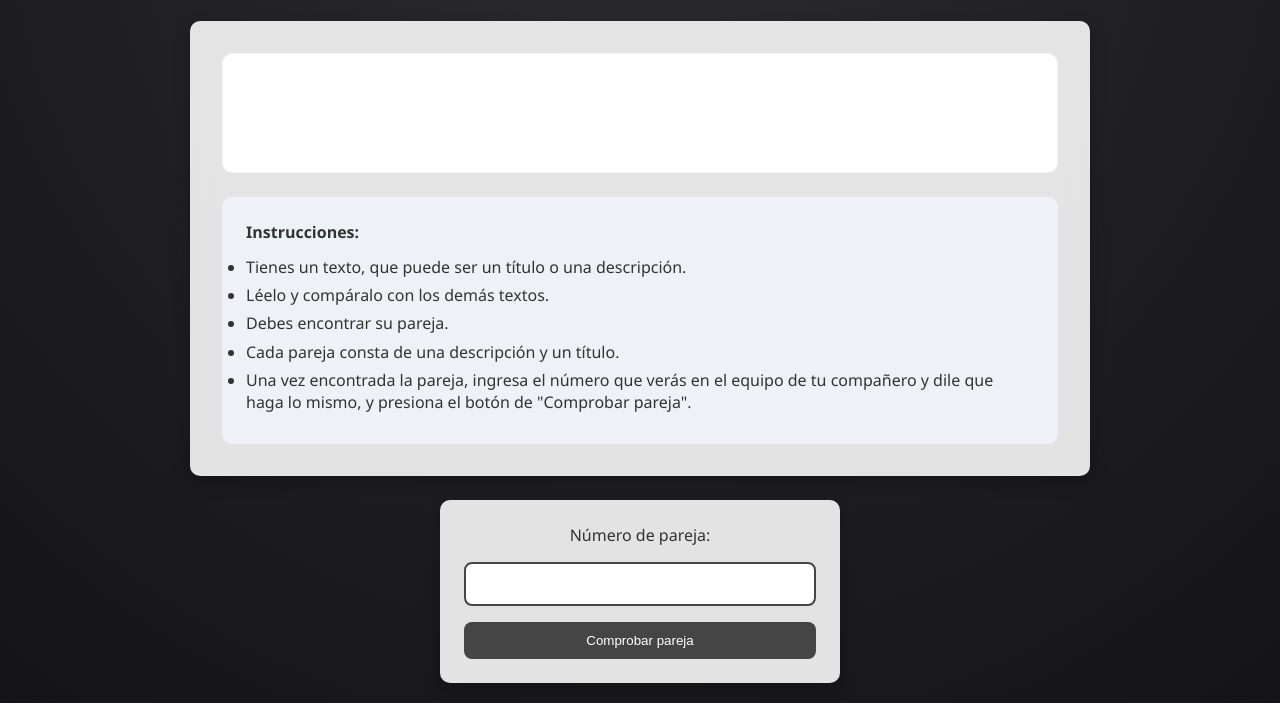
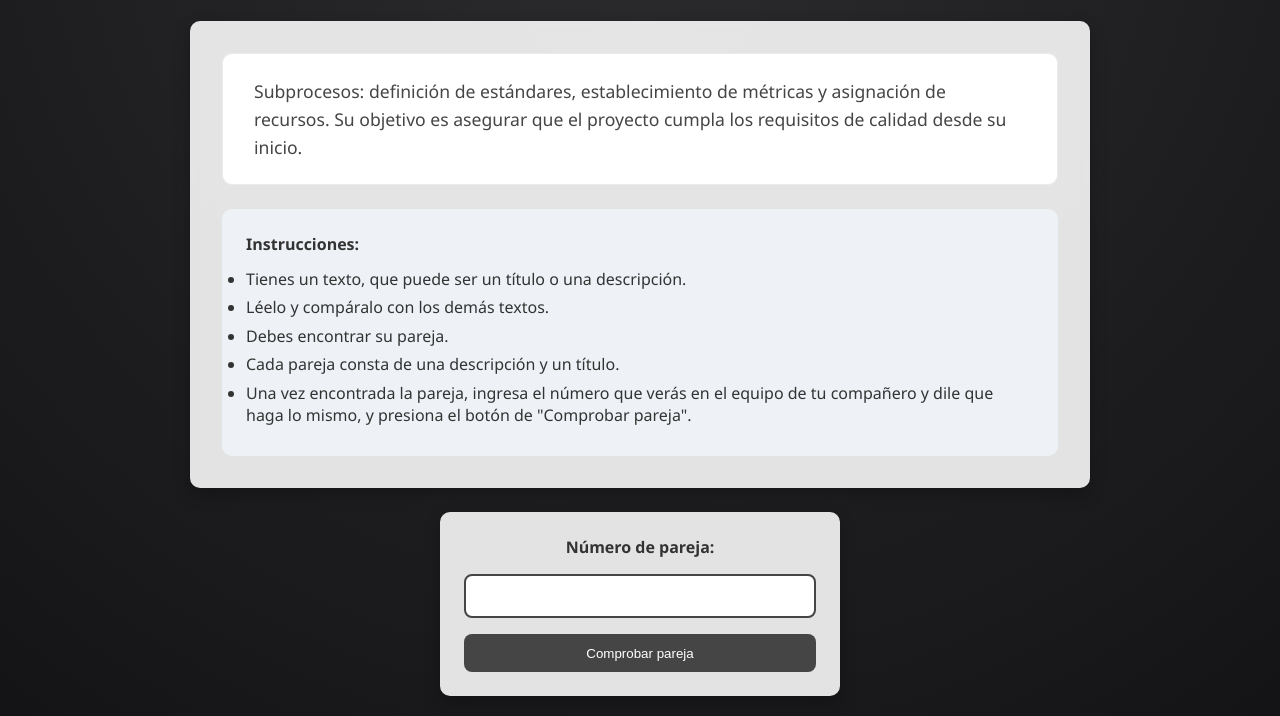
Before and after one commit to Sececo/QS, a website: page Public/index.html in a window 1280 px wide. Shown: the part 122-838 px from the top of the page. Drawn offline with Linux system fonts and the light colour scheme; no server answers.

Commit message:
Modificacion en la parte central

```diff
--- a/Public/index.html
+++ b/Public/index.html
@@ -14,7 +14,10 @@
   <div id="principal">
 
     <div id="panel-texto">
-      <p id="texto"></p>
+      <p id="texto">
+        Subprocesos: definición de estándares, establecimiento de métricas y asignación de recursos.
+        Su objetivo es asegurar que el proyecto cumpla los requisitos de calidad desde su inicio.
+      </p>
     </div>
 
     <div id="secundario">
--- a/Public/styles.css
+++ b/Public/styles.css
@@ -43,7 +43,7 @@ h2 {
   margin-bottom: 1.5rem;
 }
 
-/* Contenedor principal tipo app */
+/* Contenedor principal */
 #principal {
   width: 100%;
   max-width: 900px;
@@ -62,23 +62,21 @@ h2 {
   margin-bottom: 1.5rem;
 }
 
-/* Panel del texto principal */
+/* Panel del texto principal (Subprocesos) */
 #panel-texto {
-  background: white;
+  background: #ffffff;
   border-radius: var(--border-radius);
-  padding: 2rem;
-  min-height: 120px;
+  padding: 1.5rem 2rem;
 
-  display: flex;
-  align-items: center;
-  justify-content: center;
-
-  box-shadow: inset 0 0 0 1px rgba(0,0,0,0.05);
+  box-shadow: inset 0 0 0 1px rgba(0,0,0,0.08);
 }
 
 #panel-texto p {
-  font-size: 1.4rem;
-  text-align: center;
+  font-size: 1.1rem;
+  text-align: left;
+  color: var(--primary-color);
+  font-weight: 500;
+  line-height: 1.6;
 }
 
 /* Instrucciones */
@@ -115,6 +113,11 @@ form {
   text-align: center;
 }
 
+label {
+  font-weight: 600;
+  color: #333;
+}
+
 input[type="number"] {
   padding: 0.7rem;
   border-radius: 8px;
@@ -142,6 +145,10 @@ button:hover {
   }
 
   #panel-texto p {
-    font-size: 1.2rem;
+    font-size: 1rem;
+  }
+
+  h1 {
+    font-size: 2.2rem;
   }
 }
```
